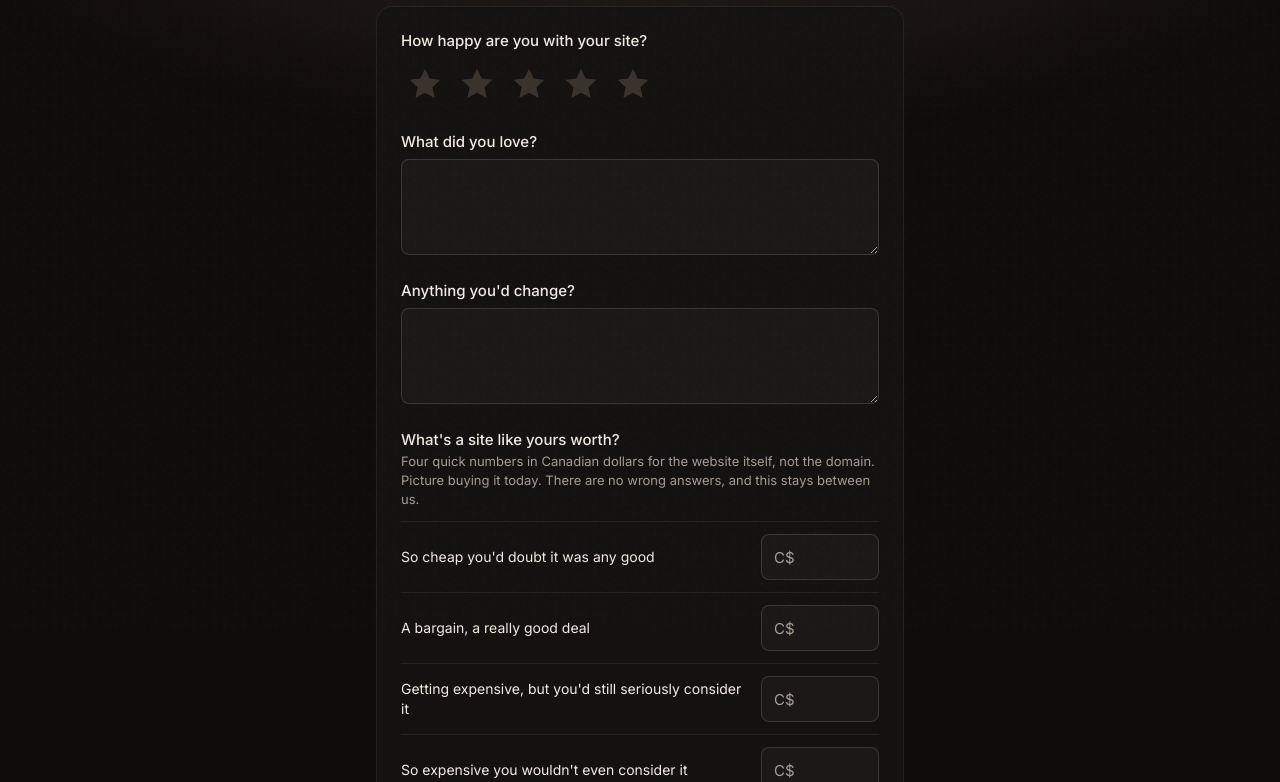
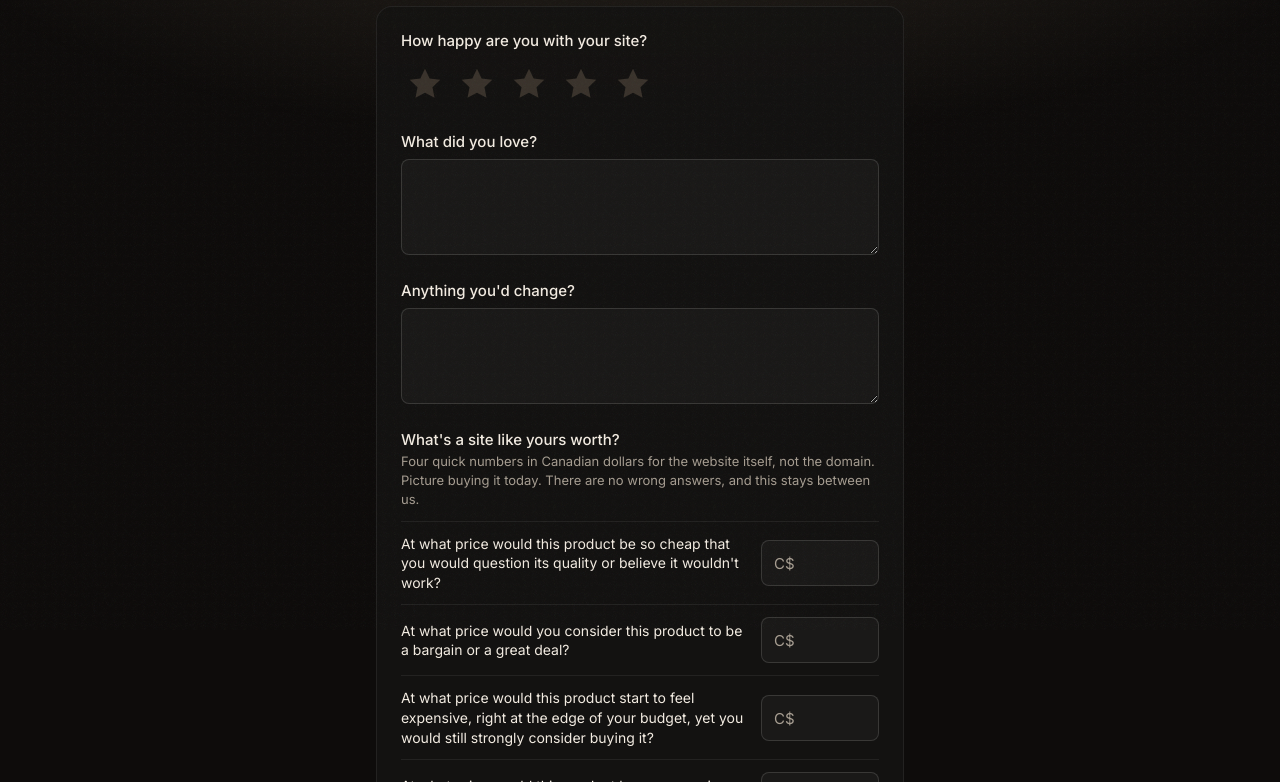
Before and after one commit to Sylennce/hk-website, a plain HTML site: page feedback/index.html in a window 1280 px wide. Shown: the part 170-952 px from the top of the page. Drawn offline with Linux system fonts and the light colour scheme.

Commit message:
Feedback page: price questions use the exact Van Westendorp wording
Co-Authored-By: Claude Opus 5.5 <noreply@anthropic.com>

```diff
--- a/feedback/index.html
+++ b/feedback/index.html
@@ -95,10 +95,10 @@ footer a{color:var(--dim)}
 
     <fieldset class="price">
       <legend class="q">What's a site like yours worth?<span class="hint">Four quick numbers in Canadian dollars for the website itself, not the domain. Picture buying it today. There are no wrong answers, and this stays between us.</span></legend>
-      <div class="row"><label for="price_too_cheap">So cheap you'd doubt it was any good</label><span class="cad"><input type="number" name="price_too_cheap" id="price_too_cheap" min="0" step="any" inputmode="decimal"></span></div>
-      <div class="row"><label for="price_bargain">A bargain, a really good deal</label><span class="cad"><input type="number" name="price_bargain" id="price_bargain" min="0" step="any" inputmode="decimal"></span></div>
-      <div class="row"><label for="price_expensive">Getting expensive, but you'd still seriously consider it</label><span class="cad"><input type="number" name="price_expensive" id="price_expensive" min="0" step="any" inputmode="decimal"></span></div>
-      <div class="row"><label for="price_too_expensive">So expensive you wouldn't even consider it</label><span class="cad"><input type="number" name="price_too_expensive" id="price_too_expensive" min="0" step="any" inputmode="decimal"></span></div>
+      <div class="row"><label for="price_too_cheap">At what price would this product be so cheap that you would question its quality or believe it wouldn't work?</label><span class="cad"><input type="number" name="price_too_cheap" id="price_too_cheap" min="0" step="any" inputmode="decimal"></span></div>
+      <div class="row"><label for="price_bargain">At what price would you consider this product to be a bargain or a great deal?</label><span class="cad"><input type="number" name="price_bargain" id="price_bargain" min="0" step="any" inputmode="decimal"></span></div>
+      <div class="row"><label for="price_expensive">At what price would this product start to feel expensive, right at the edge of your budget, yet you would still strongly consider buying it?</label><span class="cad"><input type="number" name="price_expensive" id="price_expensive" min="0" step="any" inputmode="decimal"></span></div>
+      <div class="row"><label for="price_too_expensive">At what price would this product be so expensive that you wouldn't even consider buying it?</label><span class="cad"><input type="number" name="price_too_expensive" id="price_too_expensive" min="0" step="any" inputmode="decimal"></span></div>
     </fieldset>
     <div><label class="q" for="testimonial">Would you write me a short testimonial?<span class="hint">Just a line or two in your own words about your site or working with me. Other performers will read it when they're deciding on a site of their own.</span></label><textarea name="testimonial" id="testimonial"></textarea></div>
     <div><label class="q" for="display_name">Name to show</label><input type="text" name="display_name" id="display_name" autocomplete="off"></div>
```
Also changed, not shown: 1 other file.
